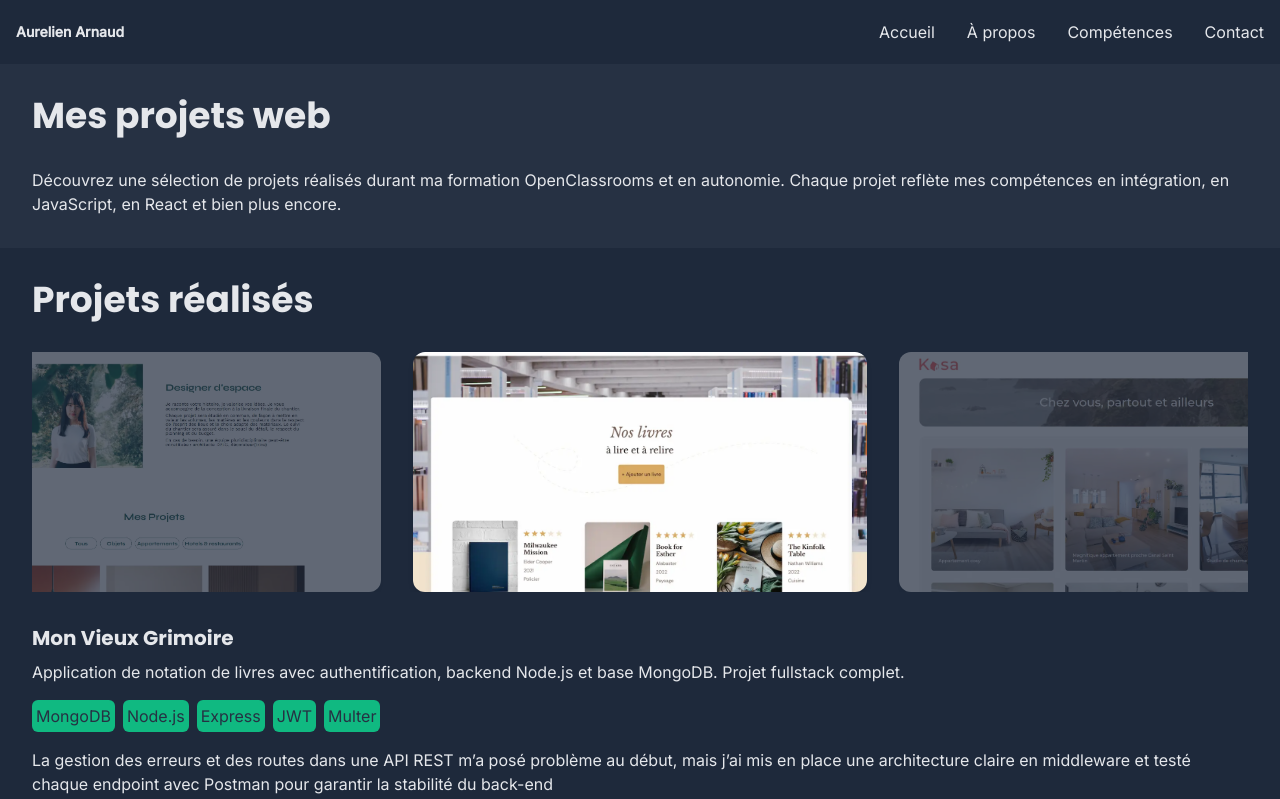
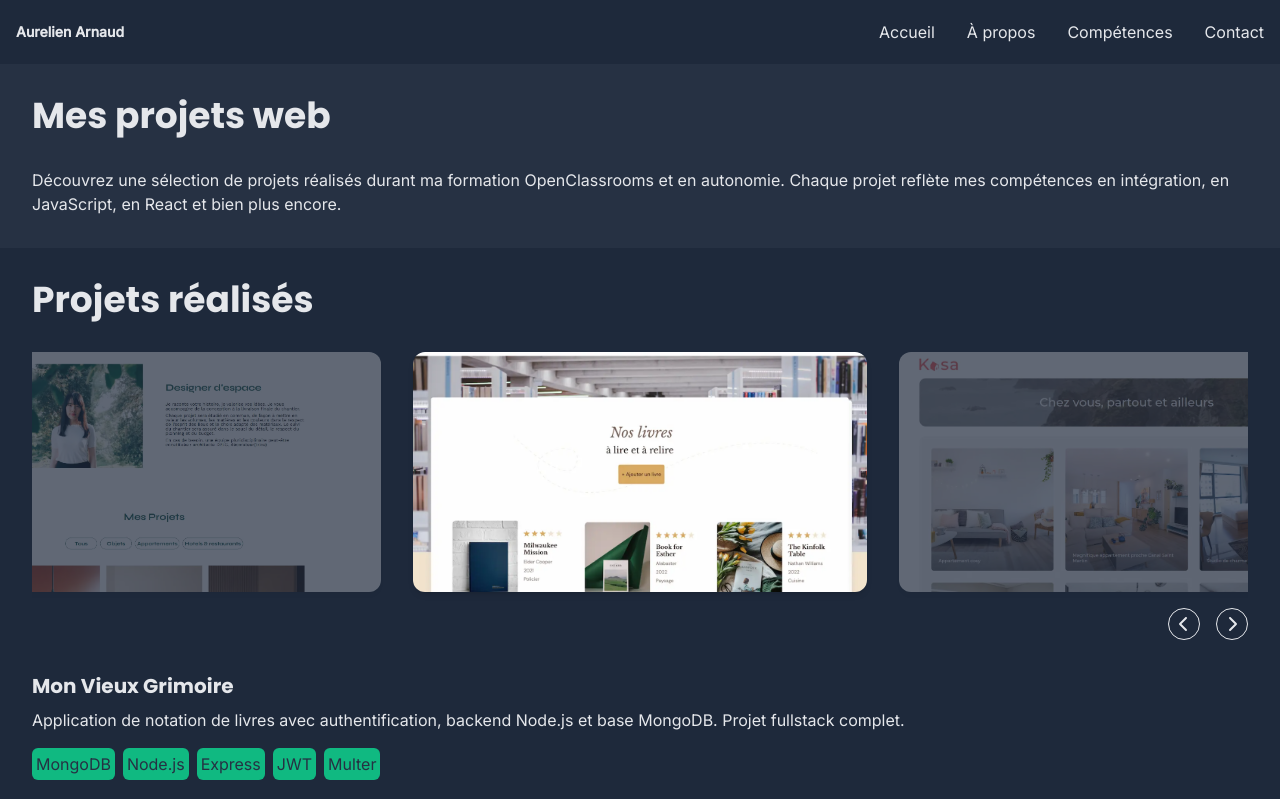
Before and after one commit to aurelienrnd/portfolio, a React (Vite) app: page /project in a window 1280 px wide. Shown: the top 799 px of the page. Built offline with nearby package versions, Linux system fonts and the light colour scheme.

Commit message:
feature CarouselProject.tsx: ajout des bouttons next et preview

```diff
--- a/src/components/pages/projects/sections/my-project/CarouselProject.tsx
+++ b/src/components/pages/projects/sections/my-project/CarouselProject.tsx
@@ -1,6 +1,11 @@
 import React, { useEffect } from 'react';
 import useEmblaCarousel from 'embla-carousel-react';
 import type { ProjectsType } from './MyProject.tsx';
+import {
+  PrevButton,
+  NextButton,
+} from '../../../../utility/ArrowButtonCarousel.tsx';
+import usePrevNextButtons from '../../../../utility/custom-hooks/usePrevNextCarouselButtons.tsx';
 
 interface Props {
   projects: ProjectsType[];
@@ -18,6 +23,8 @@ function CarouselProject({
     align: 'center',
   });
 
+  const { onPrevButtonClick, onNextButtonClick } = usePrevNextButtons(emblaApi);
+
   useEffect(() => {
     if (!emblaApi) return;
 
@@ -30,7 +37,7 @@ function CarouselProject({
   }, [emblaApi, setSelectedIndex]);
 
   return (
-    <div className="w-full overflow-hidden" ref={emblaRef}>
+    <div className="w-full overflow-hidden flex flex-col gap-4" ref={emblaRef}>
       <div className="flex">
         {projects.map((project, index) => (
           <div
@@ -47,6 +54,10 @@ function CarouselProject({
           </div>
         ))}
       </div>
+      <div className="flex justify-end gap-4">
+        <PrevButton onClick={onPrevButtonClick} />
+        <NextButton onClick={onNextButtonClick} />
+      </div>
     </div>
   );
 }
```
